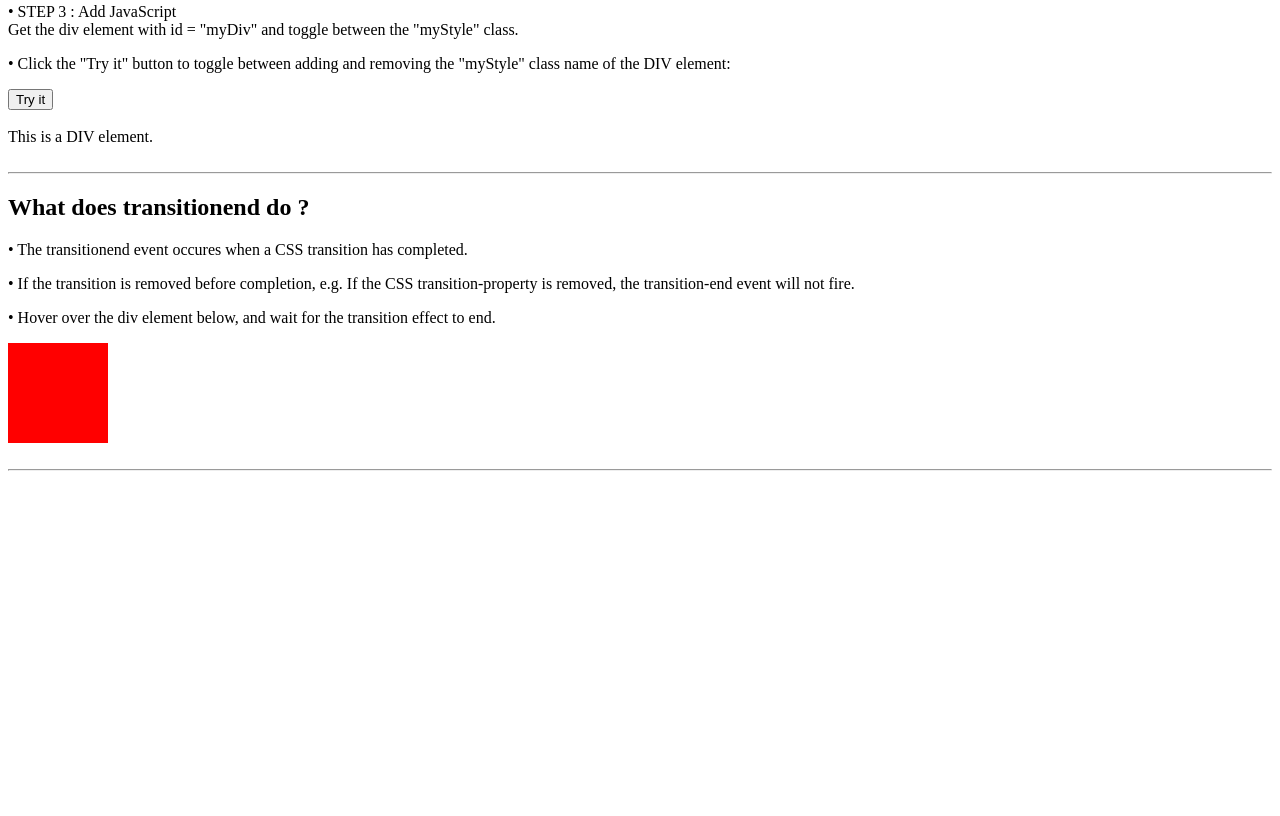
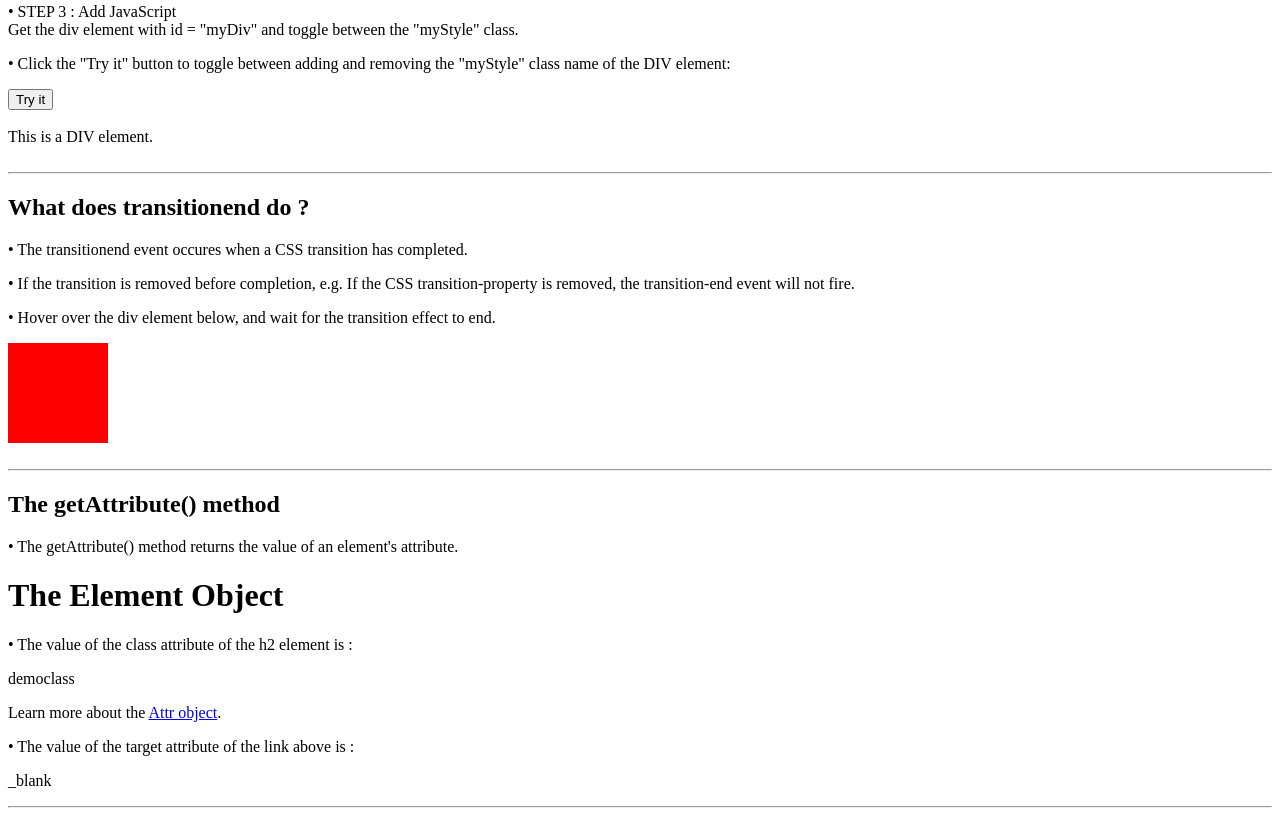
Before and after one commit to shubham2o/JavaScript-Drum-Kit, a plain HTML site: page doubts.html in a window 1280 px wide. Shown: the part 1084-1900 px from the top of the page. Before the commit the page ends 1563 px from the top, so only its background shows below. Drawn offline with Linux system fonts and the light colour scheme.

Commit message:
What does getAttribute() method do ? added

```diff
--- a/doubts.css
+++ b/doubts.css
@@ -12,8 +12,8 @@
     width : 100px;
     height : 100px;
     background : red;
-    -webkit-transition : width 2s;
-    transition : width 2s;
+    -webkit-transition : width 5s;
+    transition : width 5s;
 }
 
 
--- a/doubts.html
+++ b/doubts.html
@@ -1,5 +1,6 @@
 <!DOCTYPE html>
 <html lang="en">
+
 <head>
     <meta charset="UTF-8">
     <meta http-equiv="X-UA-Compatible" content="IE=edge">
@@ -7,6 +8,7 @@
     <link rel="stylesheet" href="doubts.css">
     <title>Doubts</title>
 </head>
+
 <body>
 
     <!-- What is data-key? Why we use them? -->
@@ -19,9 +21,9 @@
         2. The attribute value can be any string.</p>
     <p>Click in a species to see what type it is:</p>
     <ul>
-        <li onclick = "showDetails(this)" data-animal-type = "bird">OWL</li>
-        <li onclick = "showDetails(this)" data-animal-type = "fish">SALMON</li>
-        <li onclick = "showDetails(this)" data-animal-type = "spider">TARANTULA</li>
+        <li onclick="showDetails(this)" data-animal-type="bird">OWL</li>
+        <li onclick="showDetails(this)" data-animal-type="fish">SALMON</li>
+        <li onclick="showDetails(this)" data-animal-type="spider">TARANTULA</li>
     </ul>
     <hr>
 
@@ -30,13 +32,14 @@
     <p>• The play() method starts playing the current audio.</p>
     <p>• This method is often used together with the pause() method.</p>
     <p>• Click the buttons to play or pause the audio.</p>
-    <audio id = "myAudio">
-        <source src = "" type = "audio/ogg">
+    <audio id="myAudio">
+        <source src="" type="audio/ogg">
         Your browser does not support the audio element.
     </audio>
-    <button onclick = "playAudio()">Play audio</button>
-    <button onclick = "pauseAudio()">Pause audio</button>
-    <br><br><hr>
+    <button onclick="playAudio()">Play audio</button>
+    <button onclick="pauseAudio()">Pause audio</button>
+    <br><br>
+    <hr>
 
     <!-- What does .currentTime do? -->
     <h2>What does .currentTime do?</h2>
@@ -44,13 +47,14 @@
     <p>• When setting this property, the playback will jump to the specified position.</p>
     <p>• Return the currentTime property : audio/video.currentTime</p>
     <p>• Set the currentTime property : audio/video.currentTime = "seconds"</p>
-    <button onclick = "getCurrentTime()">Get current time position</button>
-    <button onclick = "setCurrentTime()">Set time position to 5 seconds</button>
+    <button onclick="getCurrentTime()">Get current time position</button>
+    <button onclick="setCurrentTime()">Set time position to 5 seconds</button>
     <!-- <video id = "myVideo">
         <source src = "" type = "video/mp4">
         Your browser does not support HTML5 video.
     </video> -->
-    <br><br><hr>
+    <br><br>
+    <hr>
 
     <!-- What does .classList.toggle() do? -->
     <h2>What does .classList.toggle() do?</h2>
@@ -66,21 +70,37 @@
         Add a class name to toggle.</p>
     <p>• STEP 3 : Add JavaScript <br>
         Get the div element with id = "myDiv" and toggle between the "myStyle" class.</p>
-    <p>• Click the "Try it" button to toggle between adding and removing the "myStyle" class name of the DIV element:</p>
-    <button onclick = "myToggle()">Try it</button><br><br>
-    <div id = "myDiv">This is a DIV element.</div>
-    <br><hr>
+    <p>• Click the "Try it" button to toggle between adding and removing the "myStyle" class name of the DIV element:
+    </p>
+    <button onclick="myToggle()">Try it</button><br><br>
+    <div id="myDiv">This is a DIV element.</div>
+    <br>
+    <hr>
 
     <!-- What does transitionend do ? -->
     <h2>What does transitionend do ?</h2>
     <p>• The transitionend event occures when a CSS transition has completed.</p>
-    <p>• If the transition is removed before completion, e.g. If the CSS transition-property is removed, the transition-end
+    <p>• If the transition is removed before completion, e.g. If the CSS transition-property is removed, the
+        transition-end
         event will not fire.</p>
     <p>• Hover over the div element below, and wait for the transition effect to end.</p>
-    <div id = "myDiv1"></div>
-    <br><hr>
+    <div id="myDiv1"></div>
+    <br>
+    <hr>
 
-    <script src = "doubts.js"></script>
+    <!-- What does getAttribute() method do ? -->
+    <h2>The getAttribute() method</h2>
+    <p>• The getAttribute() method returns the value of an element's attribute.</p>
+    <h1 id="myH1" class="democlass">The Element Object</h1>
+    <p>• The value of the class attribute of the h2 element is :</p>
+    <p id="demo"></p>
+    Learn more about the <a id="myAnchor" href="dom_obj_attributes.asp" target="_blank">Attr object</a>.
+    <p>• The value of the target attribute of the link above is :</p>
+    <p id="demo1"></p>
+    <hr>
+
+    <script src="doubts.js"></script>
 
 </body>
+
 </html>
--- a/doubts.js
+++ b/doubts.js
@@ -43,3 +43,13 @@ function myTransitionEnd() {
     this.innerHTML = "transitionend event occured - The transition has completed";
     this.style.backgroundColor = "pink";
 }
+
+
+// What does getAttribute() method do ?
+const element = document.getElementById("myH1");
+let text = element.getAttribute("class");
+document.getElementById("demo").innerHTML = text;
+
+const myAnchor = document.getElementById("myAnchor");
+let text1 = myAnchor.getAttribute("target");
+document.getElementById("demo1").innerHTML = text1;
```
Lines whose indentation alone changed are shown as unchanged.
